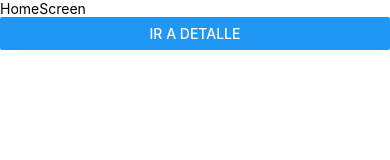
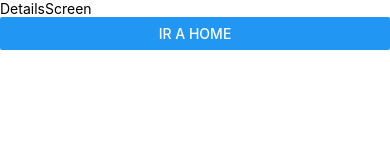
Before and after one commit to tomymiranda/React-Native-Aplicaciones-nativas-para-IOS-y-Android-curso, a React Native app in the folder appPeliculas/: screen / in a window 390 px wide. Both pictures are taken after a click on the button "IR A DETALLE". Shown: the top 160 px of the page. Built offline with nearby package versions, Linux system fonts and the light colour scheme.

Commit message:
feat:se agrega la funcion de nav entre pantalla

```diff
--- a/appPeliculas/src/navigation/Navigation.tsx
+++ b/appPeliculas/src/navigation/Navigation.tsx
@@ -14,7 +14,7 @@ export const Navigation = () => {
         },
       }}>
       <Stack.Screen name="HomeScreen" component={HomeScreen} />
-      <Stack.Screen name="Notifications" component={DetailsScreen} />
+      <Stack.Screen name="DetailsScreen" component={DetailsScreen} />
     </Stack.Navigator>
   );
 };
--- a/appPeliculas/src/screens/DetailScreen.tsx
+++ b/appPeliculas/src/screens/DetailScreen.tsx
@@ -1,10 +1,18 @@
+import {useNavigation} from '@react-navigation/native';
 import React from 'react';
-import {Text, View} from 'react-native';
-
+import {Button, Text, View} from 'react-native';
+type Nav = {
+  navigate: (value: string) => void;
+};
 export const DetailsScreen = () => {
+  const navigation = useNavigation<Nav>();
   return (
     <View>
       <Text>DetailsScreen</Text>
+      <Button
+        title="Ir a Home"
+        onPress={() => navigation.navigate('HomeScreen')}
+      />
     </View>
   );
 };
```
